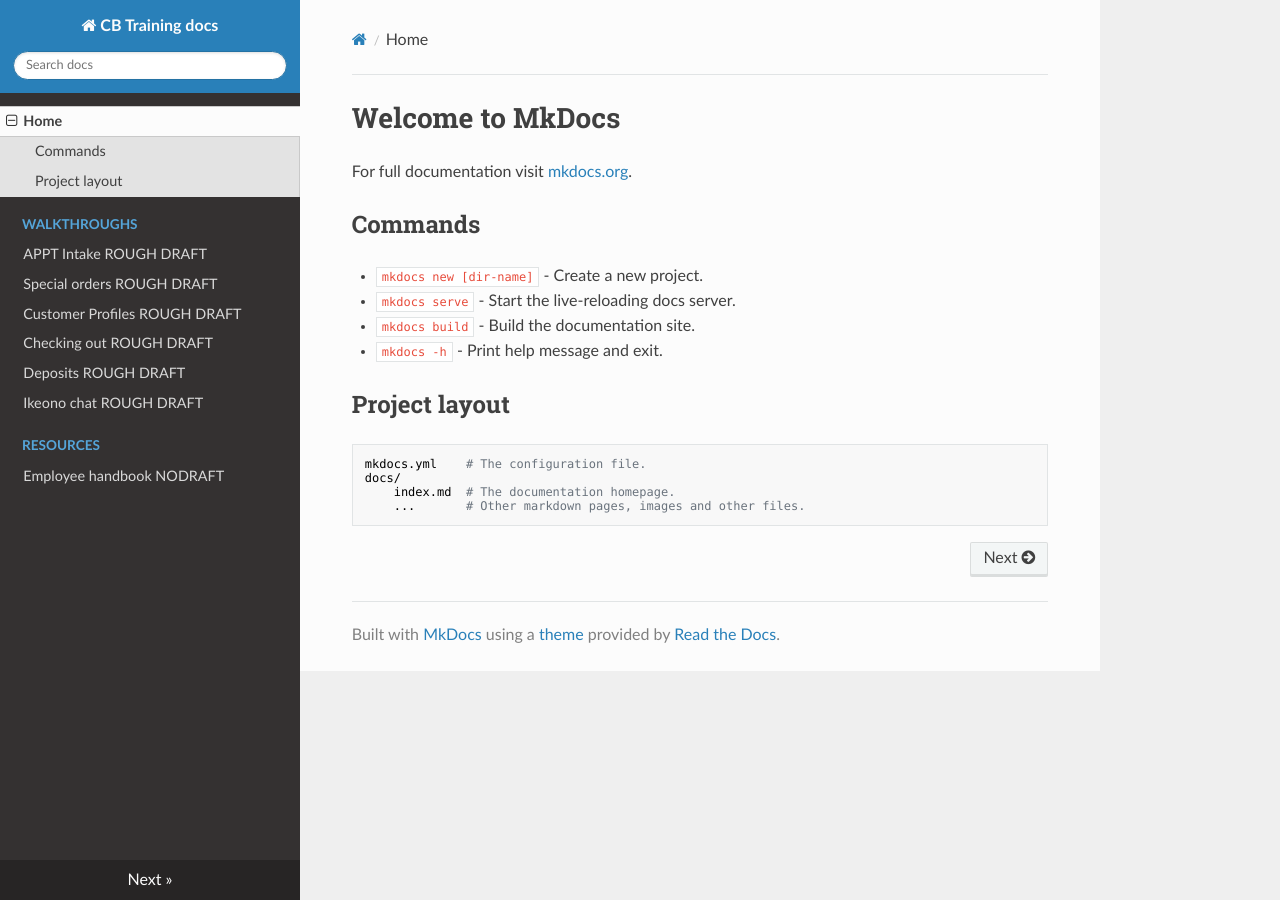
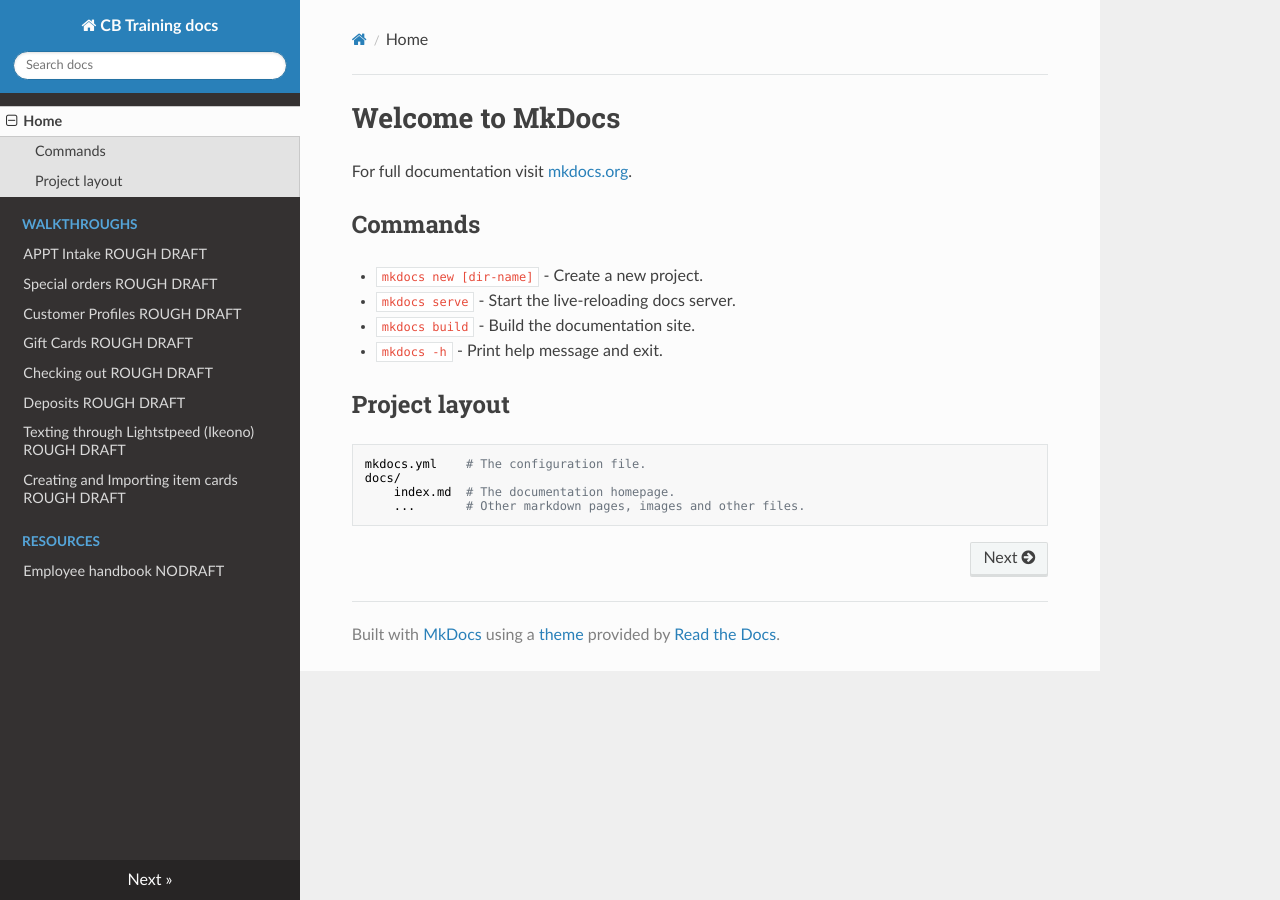
Before and after one commit to CambridgeBicycle/Knowledgebase, an MkDocs documentation site: the page built from docs/index.md, in a window 1280 px wide. Built offline with MkDocs 1.6.1, drawn with Linux system fonts in a browser that asks for light colours; nearby versions of some CDN libraries.

Commit message:
started itemcard.md

```diff
--- a/mkdocs.yml
+++ b/mkdocs.yml
@@ -5,9 +5,12 @@
     - APPT Intake ROUGH DRAFT: apptintake.md
     - Special orders ROUGH DRAFT: SpecOrder.md
     - Customer Profiles ROUGH DRAFT: CustProfile.md
+    - Gift Cards ROUGH DRAFT: giftcards.md
     - Checking out ROUGH DRAFT: LScheckout.md
     - Deposits ROUGH DRAFT: deposit.md
-    - Ikeono chat ROUGH DRAFT: ikeono.md
+    - Texting through Lightstpeed (Ikeono) ROUGH DRAFT: ikeono.md
+    - Creating and Importing item cards  ROUGH DRAFT: itemcards.md
   - Resources:
     - Employee handbook NODRAFT: handbook.md
+
 theme: readthedocs
```
